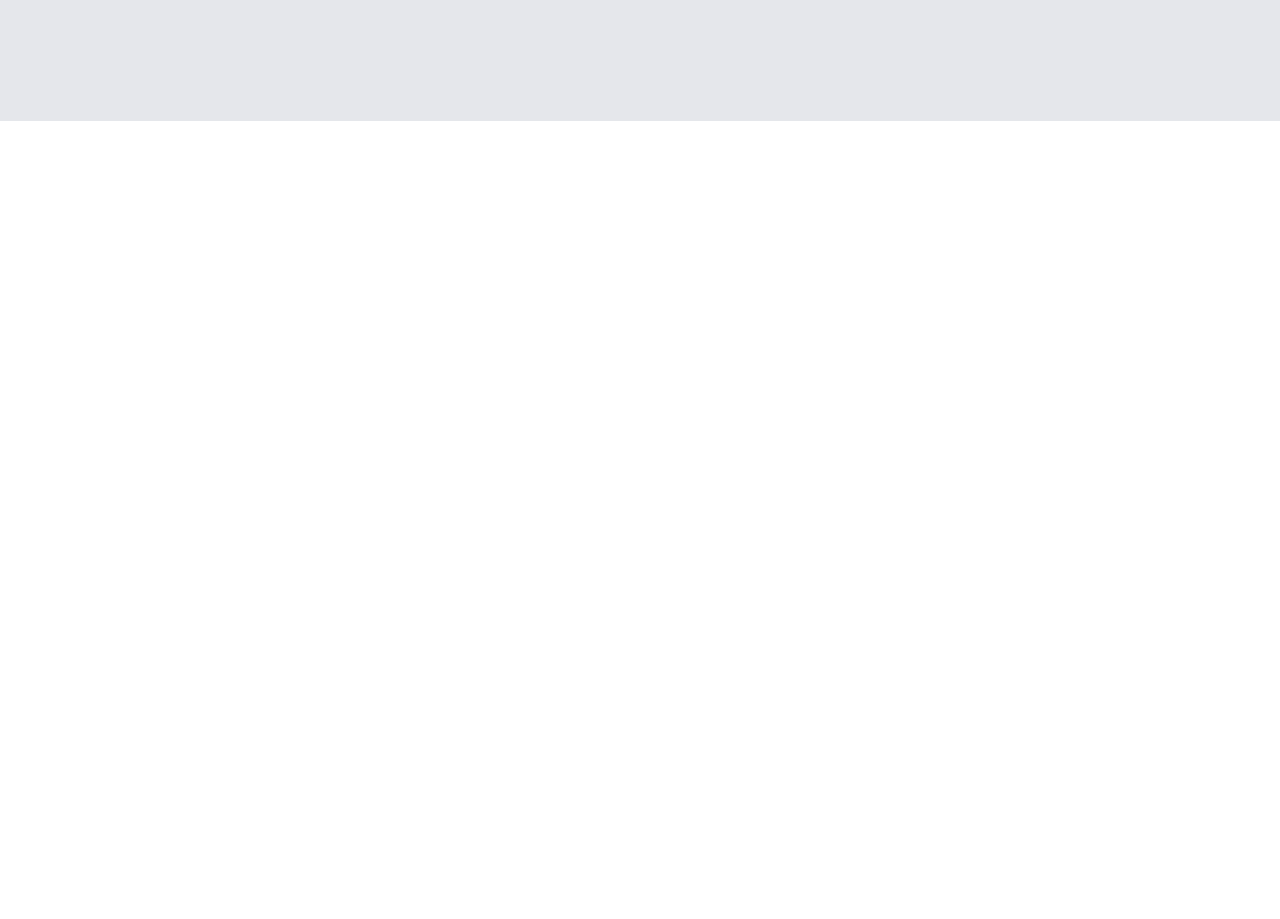
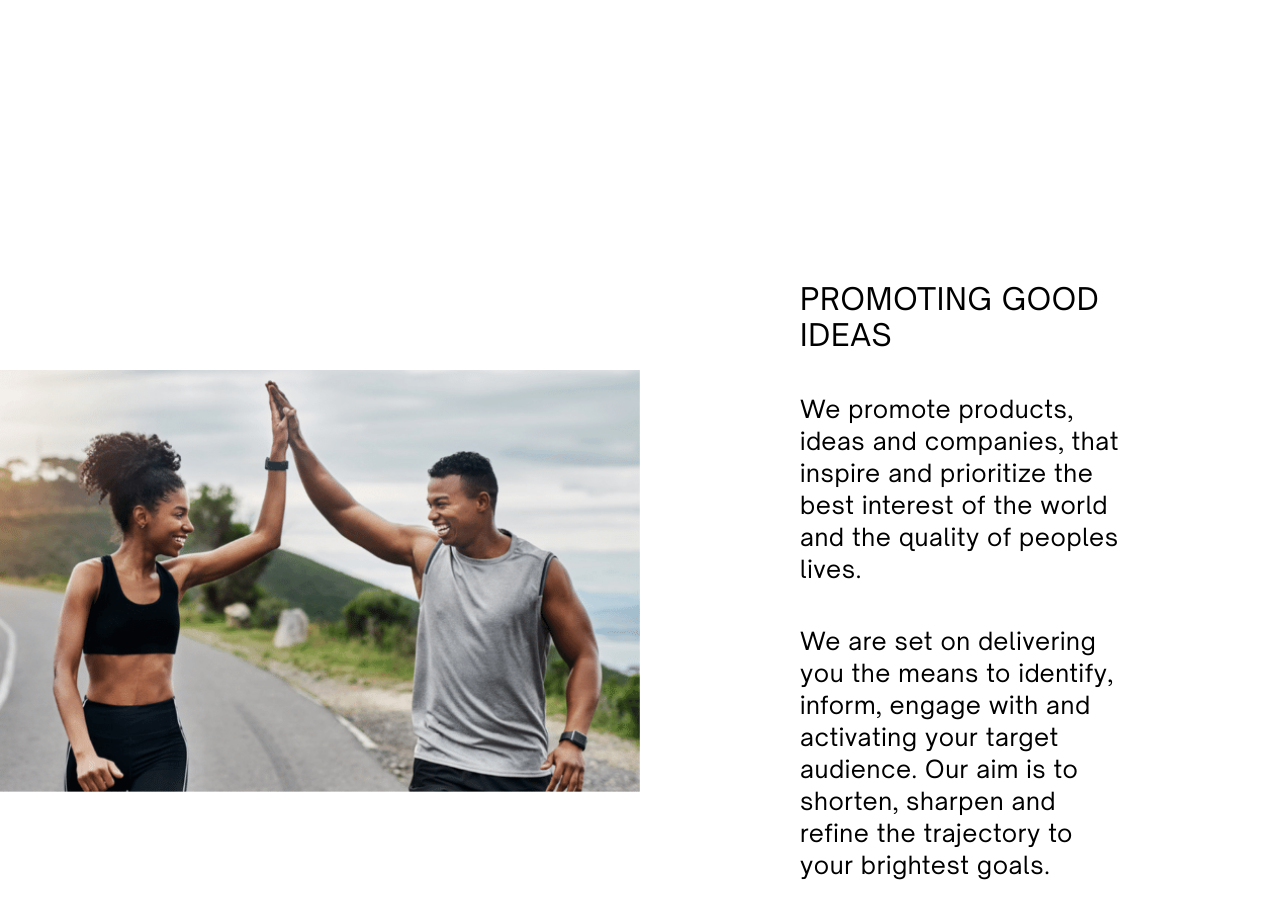
Before and after one commit to shafrazi/arrow-accel, a Next.js app: page /about-us in a window 1280 px wide. Shown: the part 3980-4899 px from the top of the page. Before the commit the page ends 4101 px from the top, so only its background shows below. Built offline with nearby package versions, Linux system fonts and the light colour scheme.

Commit message:
add promotion banner top items

```diff
--- a/components/mission-banner.js
+++ b/components/mission-banner.js
@@ -1,6 +1,6 @@
 export default function MissionBanner() {
   return (
-    <div className="flex flex-col w-full tracking-wide bg-gray-200">
+    <div className="flex flex-col w-full tracking-wide">
       <div className="w-full flex flex-col bg-black text-white justify-center items-center py-[8rem]">
         <p className="text-2xl text-center w-1/3 leading-relaxed">
           We have developed a deep understanding on how to further your
--- a/components/promotion-banner.js
+++ b/components/promotion-banner.js
@@ -0,0 +1,26 @@
+export default function PromotionBanner() {
+  return (
+    <div className="flex flex-col w-full tracking-wide">
+      <div className="flex flex-col md:flex-row w-full">
+        <div className="w-full md:w-1/2 py-12 flex justify-center items-center">
+          <img src="/images/promotion-idea.png" className="w-full" />
+        </div>
+        <div className="w-full md:w-1/2 px-4 md:px-[10rem] py-4 md:py-[10rem]">
+          <h2 className="tracking-wide text-lg md:text-3xl uppercase">
+            Promoting good ideas
+          </h2>
+          <p className="tracking-wide text-lg md:text-2xl mt-10">
+            We promote products, ideas and companies, that inspire and
+            prioritize the best interest of the world and the quality of peoples
+            lives.
+          </p>
+          <p className="tracking-wide text-lg md:text-2xl mt-10">
+            We are set on delivering you the means to identify, inform, engage
+            with and activating your target audience. Our aim is to shorten,
+            sharpen and refine the trajectory to your brightest goals.
+          </p>
+        </div>
+      </div>
+    </div>
+  );
+}
--- a/pages/about-us.js
+++ b/pages/about-us.js
@@ -5,6 +5,7 @@ import Header from "../components/header";
 import HeroTwo from "../components/hero2";
 import Layout from "../components/layout";
 import MissionBanner from "../components/mission-banner";
+import PromotionBanner from "../components/promotion-banner";
 
 export default function AboutUs() {
   return (
@@ -18,6 +19,7 @@ export default function AboutUs() {
       <HeroTwo />
       <FoundationBanner />
       <MissionBanner />
+      <PromotionBanner />
     </Layout>
   );
 }
```
Also changed, not shown: public/images/promotion-idea.png (added).
